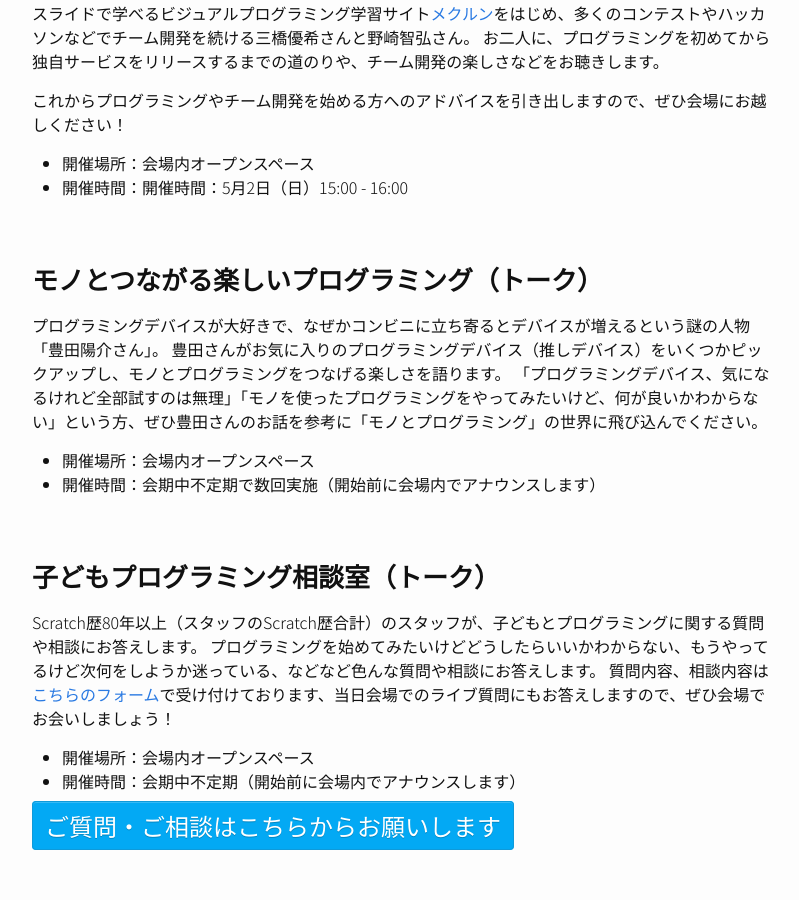
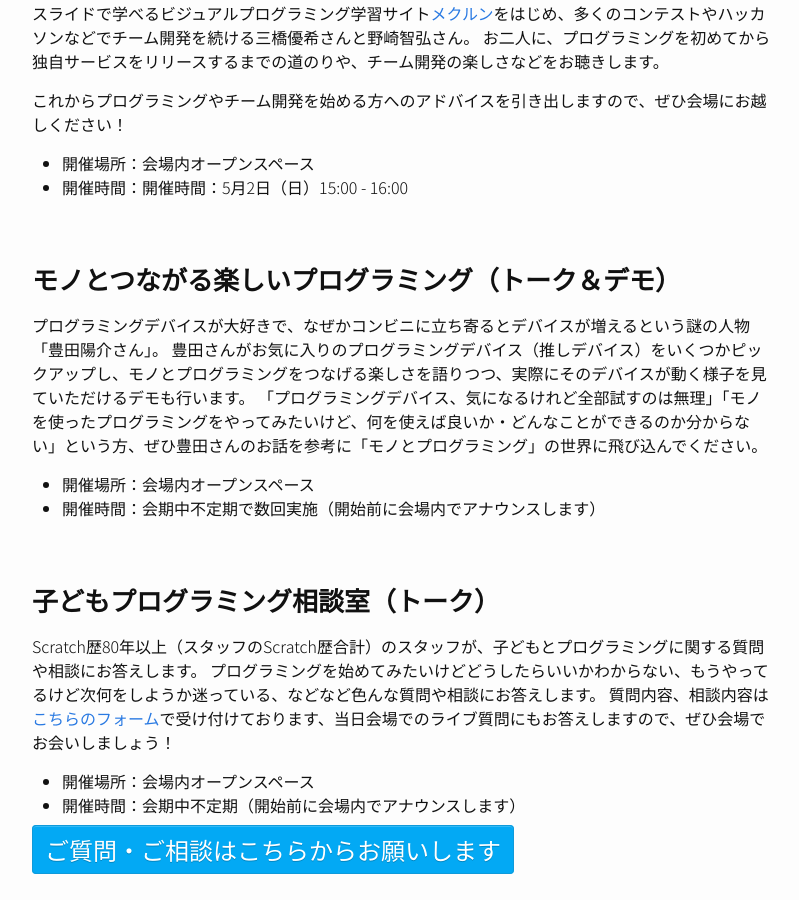
Before and after one commit to pgmsaloon4kids/kyoto, a Jekyll site: the page built from _posts/2021-04-16-2021.md, in a window 1280 px wide and 900 px high, scrolled down 3243 px. Shown: the whole window, without its empty margins (238-1037 px from the left). Built offline with Jekyll 4.4.1, drawn with Linux system fonts in a browser that asks for light colours.

Commit message:
update article

```diff
--- a/_posts/2021-04-16-2021.md
+++ b/_posts/2021-04-16-2021.md
@@ -70,10 +70,10 @@ text-shadow: 0 1px 0 rgba(0,0,0,0.2);">HackforPlay ワークショップの参
 - 開催場所：会場内オープンスペース
 - 開催時間：開催時間：5月2日（日）15:00 - 16:00
 
-### モノとつながる楽しいプログラミング（トーク）
+### モノとつながる楽しいプログラミング（トーク＆デモ）
 プログラミングデバイスが大好きで、なぜかコンビニに立ち寄るとデバイスが増えるという謎の人物「豊田陽介さん」。
-豊田さんがお気に入りのプログラミングデバイス（推しデバイス）をいくつかピックアップし、モノとプログラミングをつなげる楽しさを語ります。
-「プログラミングデバイス、気になるけれど全部試すのは無理」「モノを使ったプログラミングをやってみたいけど、何が良いかわからない」という方、ぜひ豊田さんのお話を参考に「モノとプログラミング」の世界に飛び込んでください。
+豊田さんがお気に入りのプログラミングデバイス（推しデバイス）をいくつかピックアップし、モノとプログラミングをつなげる楽しさを語りつつ、実際にそのデバイスが動く様子を見ていただけるデモも行います。
+「プログラミングデバイス、気になるけれど全部試すのは無理」「モノを使ったプログラミングをやってみたいけど、何を使えば良いか・どんなことができるのか分からない」という方、ぜひ豊田さんのお話を参考に「モノとプログラミング」の世界に飛び込んでください。
 
 - 開催場所：会場内オープンスペース
 - 開催時間：会期中不定期で数回実施（開始前に会場内でアナウンスします）
```
